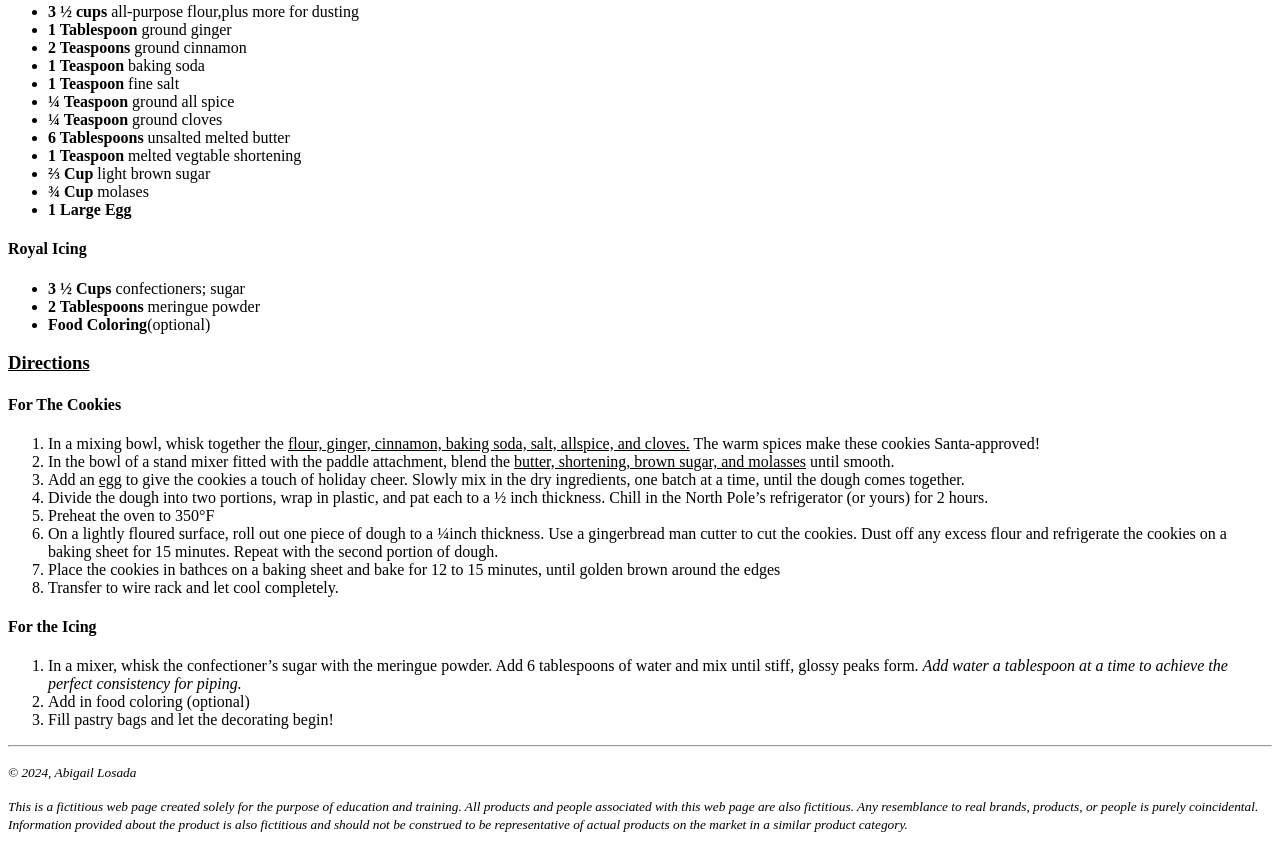
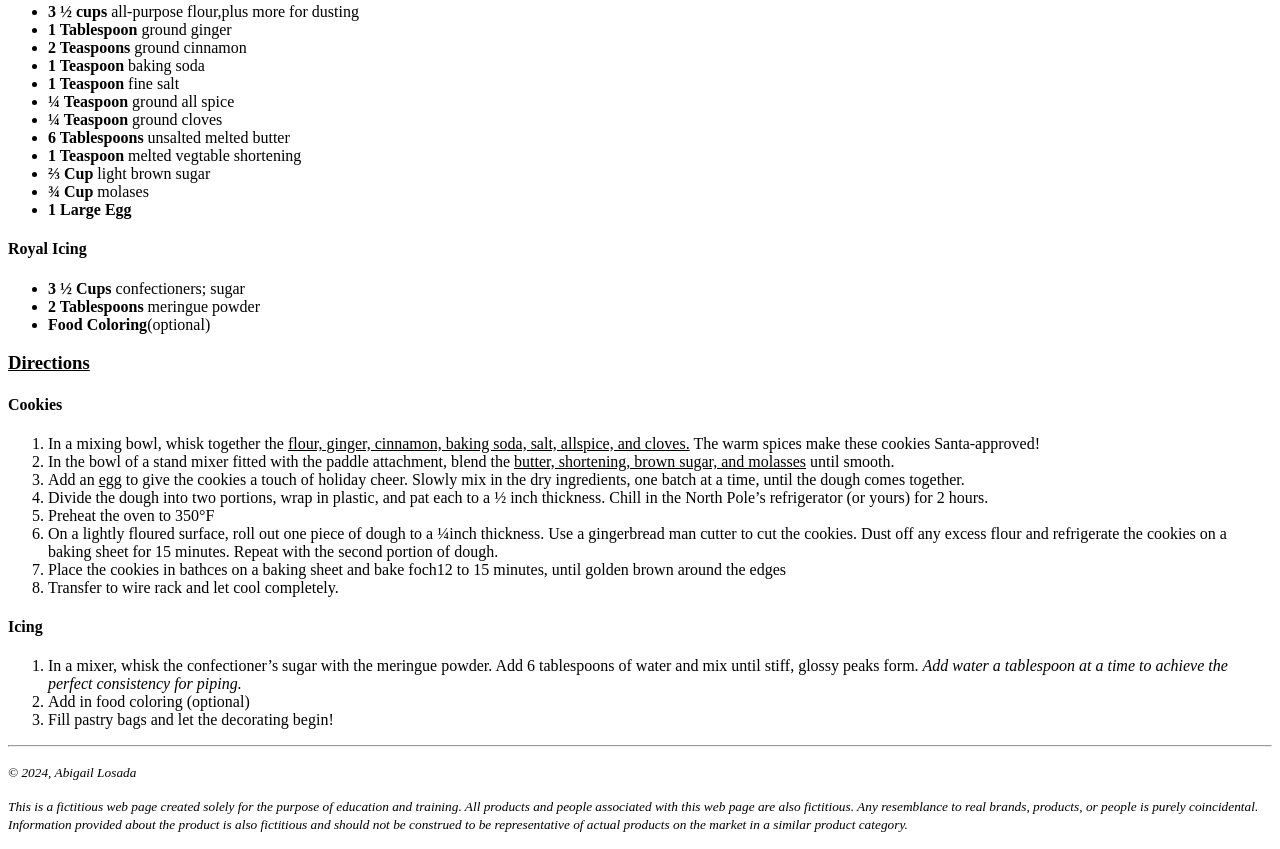
Before and after one commit to alosada99/projects, a plain HTML site: page GRA1750cAbigailLosada2024_Final/index.html in a window 1280 px wide. Shown: the part 893-1742 px from the top of the page. Drawn offline with Linux system fonts and the light colour scheme.

Commit message:
Update index.html

```diff
--- a/GRA1750cAbigailLosada2024_Final/index.html
+++ b/GRA1750cAbigailLosada2024_Final/index.html
@@ -49,7 +49,7 @@
 	<section>
 	  <h3><u>Directions</u></h3>
 
-		<h4> For The Cookies</h4>
+		<h4> Cookies</h4>
 
 		<ol>
 <li> In a mixing bowl, whisk together the <u>flour, ginger, cinnamon, baking soda, salt, allspice, and cloves.</u> The warm spices make these cookies Santa-approved! </li>
@@ -58,11 +58,11 @@
 	<li>Divide the dough into two portions, wrap in plastic, and pat each to a &frac12; inch thickness. Chill in the North Pole&rsquo;s refrigerator (or yours) for 2 hours.</li>
 	<li> Preheat the oven to 350&deg;F</li>
 	<li>On a lightly floured surface, roll out one piece of dough to a &frac14;inch thickness. Use a gingerbread man cutter to cut the cookies. Dust off any excess flour and refrigerate the cookies on a baking sheet for 15 minutes. Repeat with the second portion of dough.</li>
-	<li> Place the cookies in bathces on a baking sheet and bake for 12 to 15 minutes, until golden brown around the edges</li>
+	<li> Place the cookies in bathces on a baking sheet and bake foch12 to 15 minutes, until golden brown around the edges</li>
 	<li> Transfer to wire rack and let cool completely.</li>
 		</ol>
 
-	<h4> For the Icing</h4>
+	<h4> Icing </h4>
 
 		<ol><li> In a mixer, whisk the confectioner&rsquo;s sugar with the meringue powder. Add 6 tablespoons of water and mix until stiff, glossy peaks form. <em>Add water a tablespoon at a time to achieve the perfect consistency for piping.</em> </li>
 		<li> Add in food coloring (optional)</li>
```
